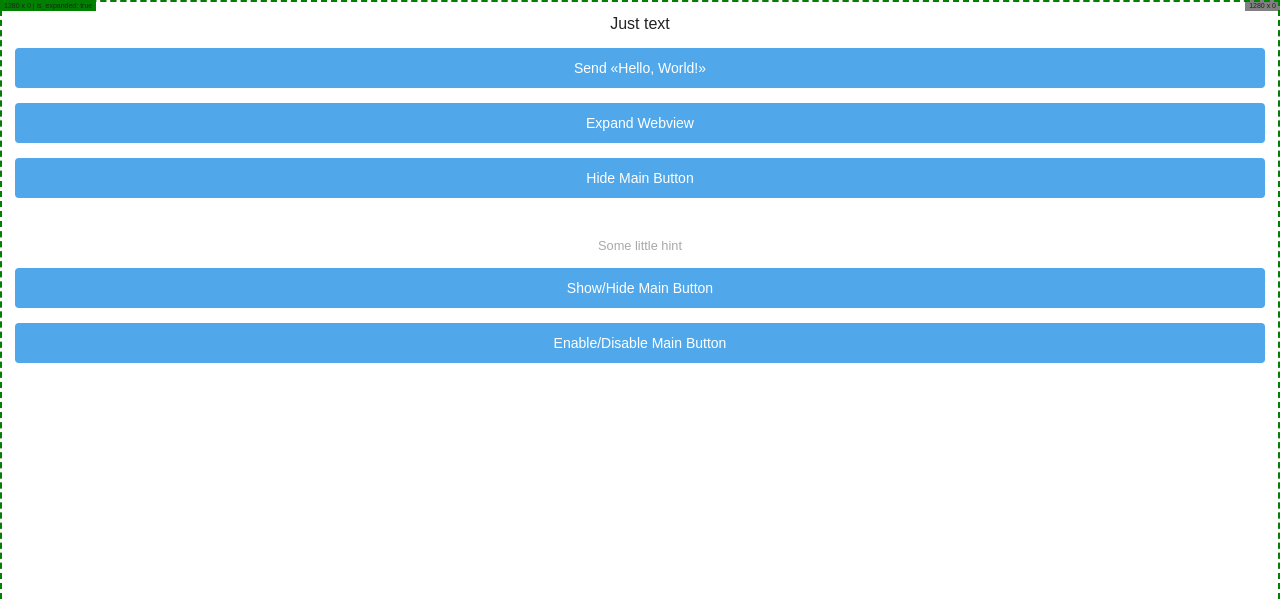
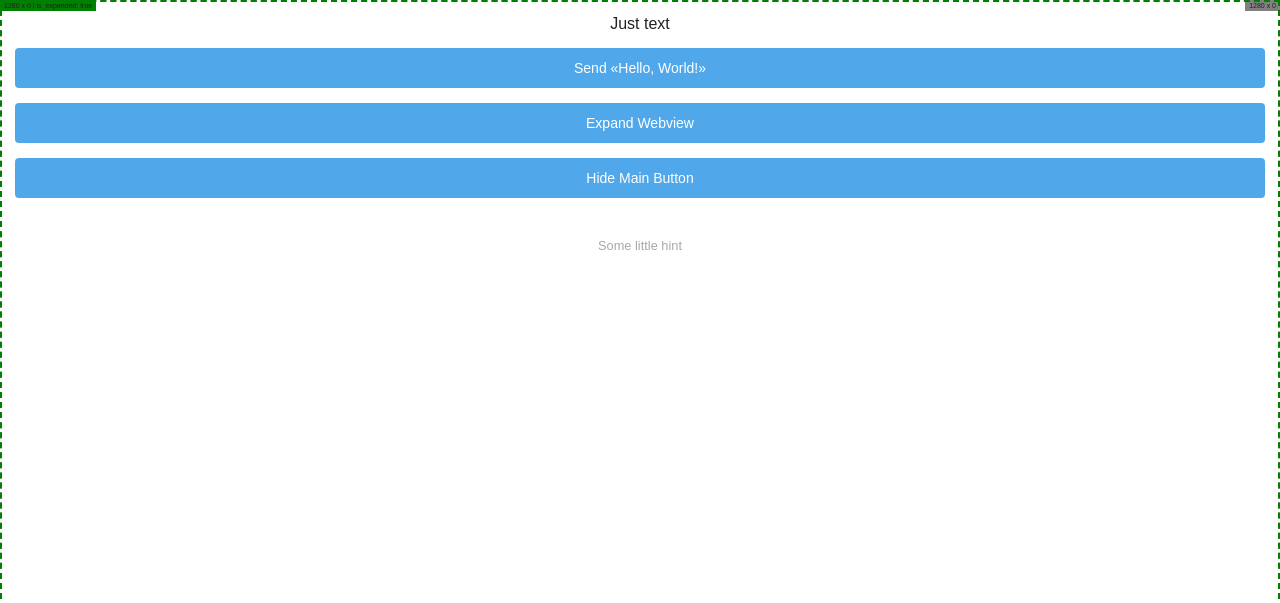
Before and after one commit to Geodeziy/W-0723, a Flask app: page / in a window 1280 px wide. Shown: the top 603 px of the page. Run offline with Flask 3, Linux system fonts and the light colour scheme; some libraries are stand-ins or nearby versions.

Commit message:
страница

```diff
--- a/templates/index.html
+++ b/templates/index.html
@@ -182,8 +182,6 @@
     </div>
 
    <p class="hint">Some little hint</p> <!--Просто текст-подсказка для проверки-->
-   <button id="btn" class="button">Show/Hide Main Button</button> <!--Кнопка, чтобы скрыть / показать основную кнопку-->
-   <button id="btnED" class="button">Enable/Disable Main Button</button> <!--Кнопка, чтобы сделать кнопку активной/неактивной-->
 </section>
 <div class="viewport_border"></div>
 <div class="viewport_stable_border"></div>
```
